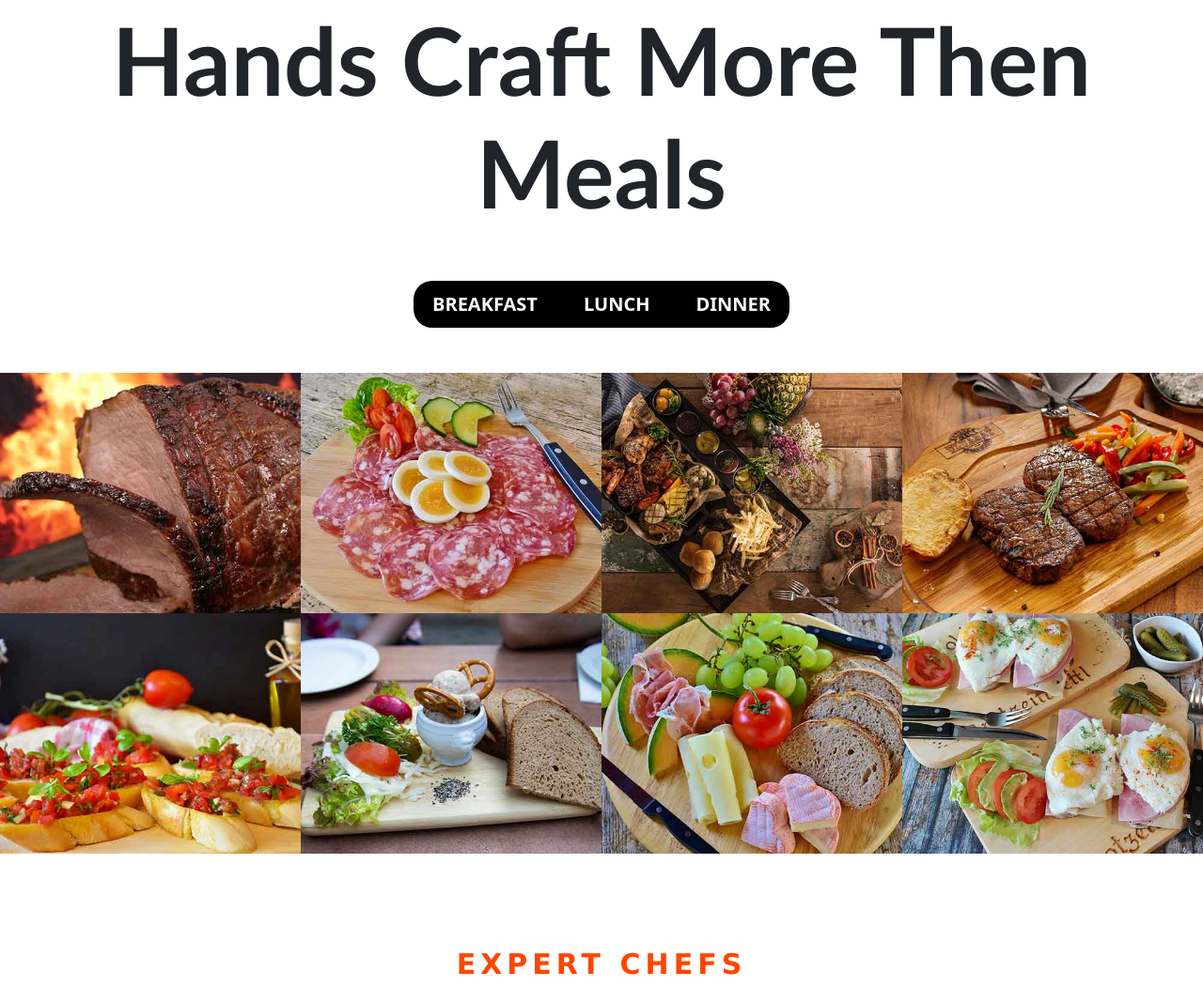
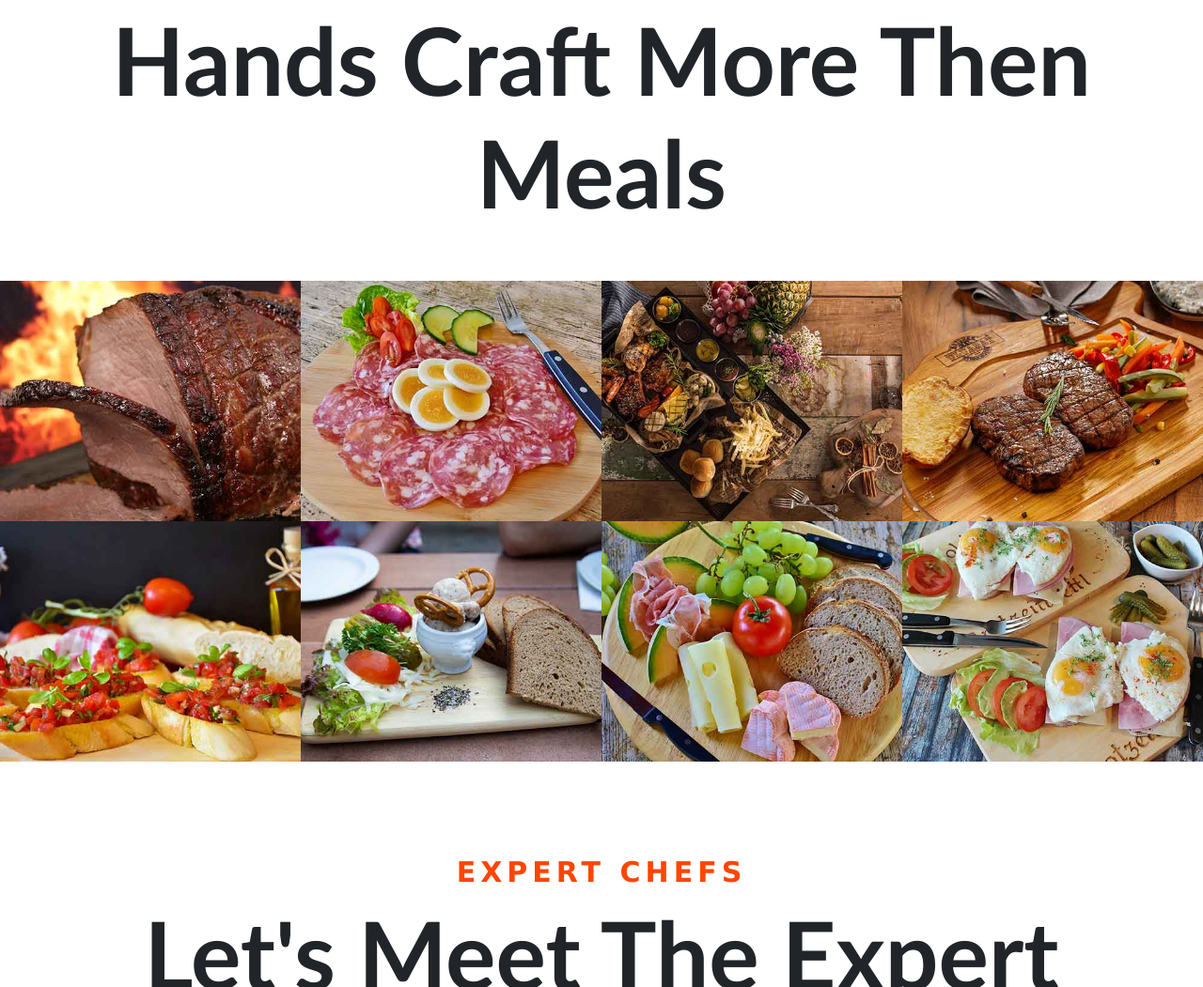
Before and after one commit to mlmkingmlm/food-page.github.io, a plain HTML site: page index.html in a window 1280 px wide. Shown: the part 2746-3797 px from the top of the page at 94% size. Drawn offline with nearby package versions, Linux system fonts and the light colour scheme.

Commit message:
Update index.html

```diff
--- a/index.html
+++ b/index.html
@@ -217,15 +217,6 @@
             <div class="col-10 m-auto text-center menu-head">
                 <h3>OUR MENU</h3>
                 <h1>Hands Craft More Then Meals</h1>
-            </div>
-        </div>
-        <div class="row">
-            <div class="col-10 m-auto text-center mt-5">
-                <div class="menu-tabs">
-                    <a href="#dsfg" class="active">BREAKFAST</a>
-                    <a href="#rgs">LUNCH</a>
-                    <a href="#efdf">DINNER</a>
-                </div>
             </div>
         </div>
         <div class="row menu-img mt-5">
```
